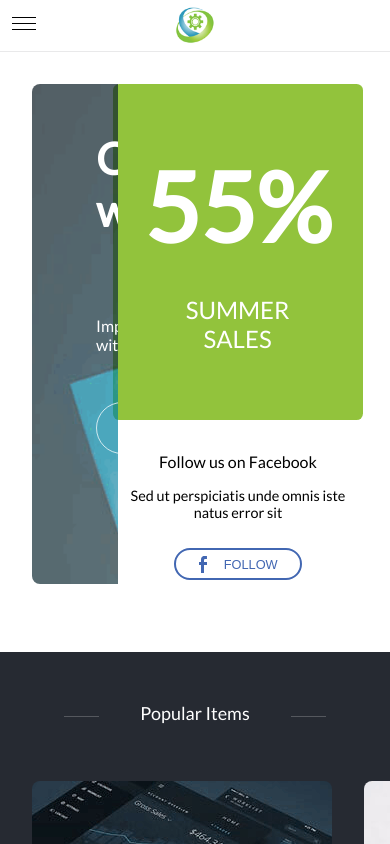
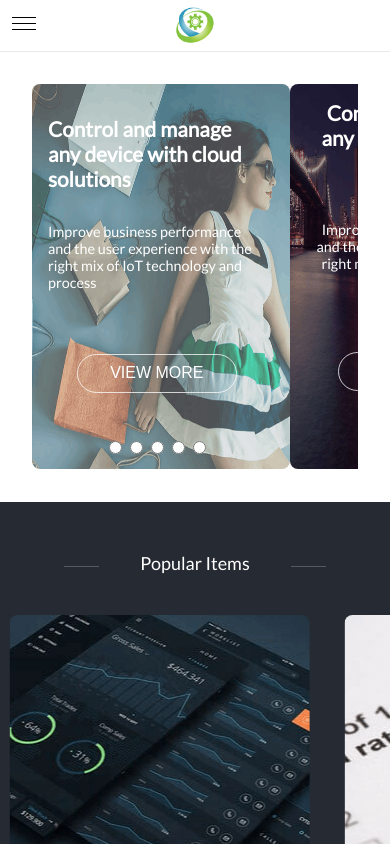
Before and after one commit to kerimylcn/eCommerce-Frontend-Project, a React (Create React App) app: page / in a window 390 px wide. Shown: the top 844 px of the page. Built offline with nearby package versions, Linux system fonts and the light colour scheme.

Commit message:
style(carousel): mobile responsive done

```diff
--- /dev/null
+++ b/src/assets/images/banner/bannerimages.js
@@ -0,0 +1,7 @@
+const BannerImages = {
+  banner1: require("./banner1.png").default,
+  banner2: require("./banner2.png").default,
+  banner3: require("./banner3.png").default,
+};
+
+export default BannerImages;
--- a/src/components/layouts/Footer/footer.scss
+++ b/src/components/layouts/Footer/footer.scss
@@ -5,7 +5,7 @@
   padding-inline: 3rem;
   background-color: white;
 
-  height: 350px;
+  height: auto;
   ul {
     list-style: none;
     padding: 0px;
--- a/src/components/layouts/Popular Items/popularitems.scss
+++ b/src/components/layouts/Popular Items/popularitems.scss
@@ -93,19 +93,26 @@
       &--container {
         flex-wrap: none;
         margin-left: 0;
+        padding-bottom: 0;
         justify-content: flex-start;
-        width: 800%;
-        transform: translateX(1rem);
+        width: 1000%;
+        transform: translateX(0.6rem);
 
         transition: margin 1s ease-in-out;
+
+        .productHover {
+          margin: 0 1.9rem 0 0;
+        }
+
+        .productButton {
+          margin: 0 2.1rem 0 0.3rem;
+        }
       }
     }
 
     &__button {
       &--wrapper {
-        button {
-          margin-top: 10px;
-        }
+        display: none;
       }
     }
   }
--- a/src/components/shared-components/CarouselBanner/carouselbanner.scss
+++ b/src/components/shared-components/CarouselBanner/carouselbanner.scss
@@ -24,19 +24,25 @@
 
     &--item1 {
       display: flex;
+      position: relative;
       flex-direction: column;
       justify-content: center;
-      padding-inline: 4rem;
       border-radius: 0.5rem;
       width: 1000px;
-      height: 100%;
-      background: url(../../../assets//images/banner/banner1.png);
-      background-size: 1500px 750px;
-      background-repeat: no-repeat;
-      background-position: -100px -200px;
-
+      height: 100%; // background: url(../../../assets//images/banner/banner1.png);
+      // background-size: 1500px 750px;
+      // background-repeat: no-repeat;
+      // background-position: -100px -200px;
+      img {
+        position: absolute;
+        z-index: -1;
+        width: 100%;
+        height: 100%;
+        border-radius: 0.5rem;
+      }
       div {
         height: 100%;
+        padding-left: 4rem;
       }
 
       p {
@@ -74,17 +80,25 @@
 
     &--item2 {
       display: flex;
+      position: relative;
       flex-direction: column;
       justify-content: center;
       text-align: center;
-      padding-inline: 4rem;
       border-radius: 0.5rem;
       width: 1000px;
       height: 100%;
-      background: url(../../../assets//images/banner/banner2.png);
-      background-size: 1500px 750px;
-      background-repeat: no-repeat;
-      background-position: -100px -200px;
+      // background: url(../../../assets//images/banner/banner2.png);
+      // background-size: 1500px 750px;
+      // background-repeat: no-repeat;
+      // background-position: -100px -200px;
+
+      img {
+        position: absolute;
+        z-index: -1;
+        width: 100%;
+        height: 100%;
+        border-radius: 0.5rem;
+      }
 
       div {
         display: flex;
@@ -128,23 +142,32 @@
 
     &--item3 {
       display: flex;
+      position: relative;
       flex-direction: column;
       justify-content: flex-end;
       text-align: right;
-      padding-inline: 4rem;
       border-radius: 0.5rem;
       width: 1000px;
       height: 100%;
-      background: url(../../../assets//images/banner/banner3.png);
-      background-size: 1500px 750px;
-      background-repeat: no-repeat;
-      background-position: -100px -200px;
+      // background: url(../../../assets//images/banner/banner3.png);
+      // background-size: 1500px 750px;
+      // background-repeat: no-repeat;
+      // background-position: -100px -200px;
+
+      img {
+        position: absolute;
+        z-index: -1;
+        width: 100%;
+        height: 100%;
+        border-radius: 0.5rem;
+      }
 
       div {
         display: flex;
         flex-direction: column;
         align-items: flex-end;
         height: 100%;
+        padding-right: 4rem;
       }
 
       p {
@@ -199,6 +222,10 @@
       flex-direction: column;
       align-items: Center;
 
+      a {
+        text-decoration: none;
+      }
+
       button {
         color: #4267b2;
         background: none;
@@ -211,6 +238,7 @@
         align-items: center;
         font-size: 0.8rem;
         margin-top: 0.8rem;
+        cursor: pointer;
 
         &:active {
           border: 2px solid black;
@@ -242,3 +270,121 @@
     }
   }
 }
+
+@media (min-width: 320px) and (max-width: 767px) {
+  .carousel {
+    &__container {
+      height: 450px;
+    }
+    &__side {
+      &--wrapper {
+        display: none;
+      }
+    }
+
+    &__navigation {
+      left: 4.5rem;
+      bottom: 0.8rem;
+    }
+
+    &__banner {
+      width: 500px;
+
+      &--wrapper {
+        height: 385px;
+      }
+
+      &--item1 {
+        width: 16.1rem;
+        border-radius: 0.5rem;
+        overflow: hidden;
+
+        div {
+          padding: 1rem;
+        }
+
+        h1 {
+          font-size: 1.3rem;
+          margin-top: 1rem;
+          width: 13rem;
+        }
+
+        p {
+          width: 13rem;
+          margin-top: 2rem;
+          font-size: 0.9rem;
+        }
+
+        button {
+          padding: 0.6rem;
+          margin: 3rem 0 2rem 1.8rem;
+        }
+
+        img {
+          margin-left: -17rem;
+          width: 540px;
+        }
+      }
+
+      &--item2 {
+        width: 16.1rem;
+        border-radius: 0.5rem;
+        overflow: hidden;
+
+        h1 {
+          font-size: 1.3rem;
+          margin-top: 1rem;
+          width: 13rem;
+        }
+
+        p {
+          width: 13rem;
+          margin-top: 2rem;
+          font-size: 0.9rem;
+        }
+
+        button {
+          padding: 0.6rem;
+          margin: 3rem 0 2rem 0;
+        }
+
+        img {
+          margin-left: -17rem;
+          width: 540px;
+        }
+      }
+
+      &--item3 {
+        width: 16.1rem;
+        border-radius: 0.5rem;
+        overflow: hidden;
+
+        div {
+          padding: 1rem;
+        }
+
+        h1 {
+          font-size: 1.3rem;
+          margin-top: 1rem;
+          width: 13rem;
+        }
+
+        p {
+          width: 13rem;
+          margin-top: 2rem;
+          font-size: 0.9rem;
+        }
+
+        button {
+          padding: 0.6rem;
+          margin: 2rem 2rem 2rem 0;
+        }
+
+        img {
+          margin-left: -17rem;
+          width: 540px;
+        }
+      }
+    }
+  }
+}
--- a/src/components/shared-components/CarouselBanner/index.js
+++ b/src/components/shared-components/CarouselBanner/index.js
@@ -1,8 +1,12 @@
 import { useState } from "react";
 import { FacebookBlue } from "../../../assets/icons/SVG";
+import { useAppContext } from "../../../context/state";
+import BannerImages from "../../../assets/images/banner/bannerimages";
+
 import "./carouselbanner.scss";
 
 const CarouselBanner = () => {
+  const state = useAppContext();
   const [navigationValue, setNavigationValue] = useState(0);
   const onClickHandler = (e) => {
     return setNavigationValue(parseInt(e.target.value));
@@ -18,15 +22,25 @@ const CarouselBanner = () => {
         <div
           className="carousel__banner--wrapper"
           style={
-            navigationValue === 0
+            navigationValue === 0 && state.size > 322
               ? { marginLeft: "0" }
-              : navigationValue === 1
+              : navigationValue === 1 && state.size > 322
               ? { marginLeft: "-62.5rem" }
-              : navigationValue === 2
+              : navigationValue === 2 && state.size > 322
               ? { marginLeft: "-125rem" }
-              : navigationValue === 3
+              : navigationValue === 3 && state.size > 322
               ? { marginLeft: "0" }
-              : navigationValue === 4
+              : navigationValue === 4 && state.size > 322
+              ? { marginLeft: "0" }
+              : navigationValue === 0 && state.size < 323
+              ? { marginLeft: "0" }
+              : navigationValue === 1 && state.size < 323
+              ? { marginLeft: "-16.1rem" }
+              : navigationValue === 2 && state.size < 323
+              ? { marginLeft: "-32.2rem" }
+              : navigationValue === 3 && state.size < 323
+              ? { marginLeft: "0" }
+              : navigationValue === 4 && state.size < 323
               ? { marginLeft: "0" }
               : { color: "black" }
           }
@@ -37,6 +51,7 @@ const CarouselBanner = () => {
               <p>{paragraph}</p>
               <button> VIEW MORE</button>
             </div>
+            <img src={BannerImages.banner1}></img>
           </div>
           <div className="carousel__banner--item2">
             <div>
@@ -44,6 +59,7 @@ const CarouselBanner = () => {
               <p>{paragraph}</p>
               <button> VIEW MORE</button>
             </div>
+            <img src={BannerImages.banner2}></img>
           </div>
           <div className="carousel__banner--item3">
             <div>
@@ -51,6 +67,7 @@ const CarouselBanner = () => {
               <p>{paragraph}</p>
               <button> VIEW MORE</button>
             </div>
+            <img src={BannerImages.banner3}></img>
           </div>
         </div>
         <ul className="carousel__navigation">
@@ -107,10 +124,12 @@ const CarouselBanner = () => {
             Sed ut perspiciatis unde omnis iste natus error sit
           </p>
         </div>
-        <button>
-          <FacebookBlue />
-          FOLLOW
-        </button>
+        <a href="https://www.facebook.com/OSFDigital/" target="_blank">
+          <button>
+            <FacebookBlue />
+            FOLLOW
+          </button>
+        </a>
       </div>
     </div>
   );
```
